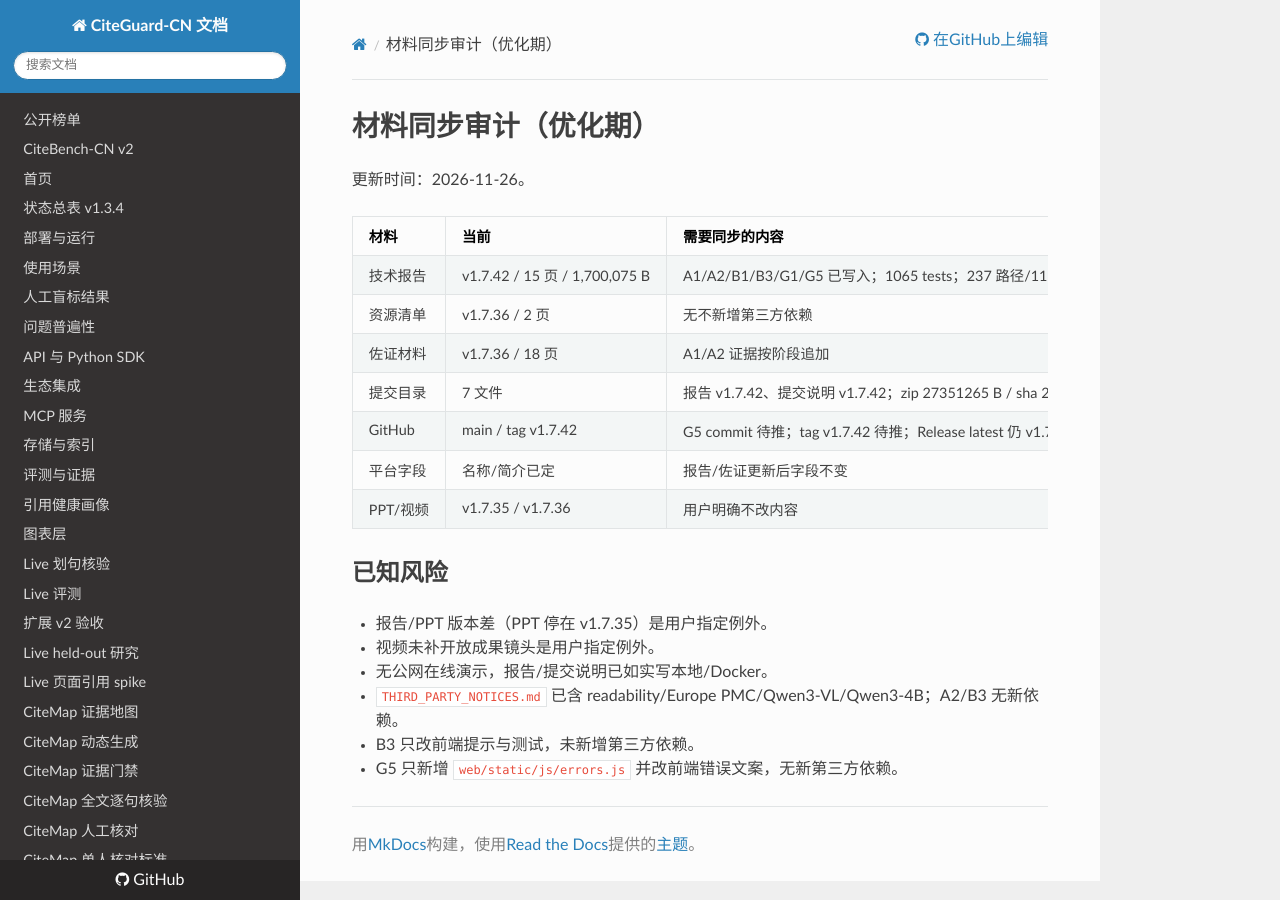
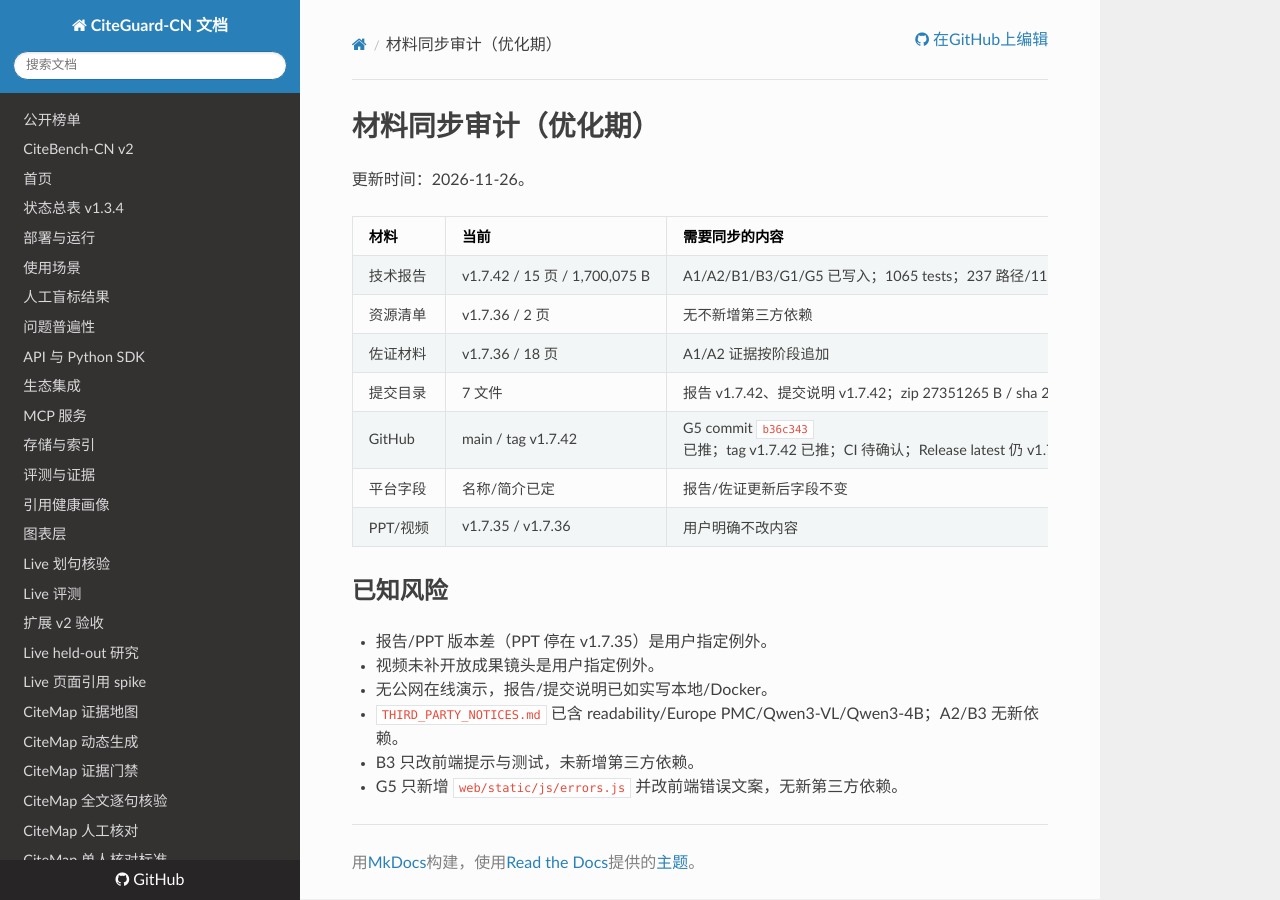
Before and after one commit to kkk431/citeguard-cn, an MkDocs documentation site: the page built from docs/materials_audit.md, in a window 1280 px wide. Built offline with MkDocs 1.6.1, drawn with Linux system fonts in a browser that asks for light colours; nearby versions of some CDN libraries.

Commit message:
docs: record G5 push and tag

```diff
--- a/docs/materials_audit.md
+++ b/docs/materials_audit.md
@@ -8,7 +8,7 @@
 | 资源清单 | v1.7.36 / 2 页 | 无不新增第三方依赖 | 可保持 |
 | 佐证材料 | v1.7.36 / 18 页 | A1/A2 证据按阶段追加 | 后续阶段统一更新 |
 | 提交目录 | 7 文件 | 报告 v1.7.42、提交说明 v1.7.42；zip 27351265 B / sha 221e02b1 | 已更新 |
-| GitHub | main / tag v1.7.42 | G5 commit 待推；tag v1.7.42 待推；Release latest 仍 v1.7.36（无 token/浏览器网络暂不可建新版） | 更新中 |
+| GitHub | main / tag v1.7.42 | G5 commit `b36c343` 已推；tag v1.7.42 已推；CI 待确认；Release latest 仍 v1.7.36（无 token/浏览器网络暂不可建新版） | 部分完成 |
 | 平台字段 | 名称/简介已定 | 报告/佐证更新后字段不变 | 待确认 |
 | PPT/视频 | v1.7.35 / v1.7.36 | 用户明确不改内容 | 保持 |
 
```
